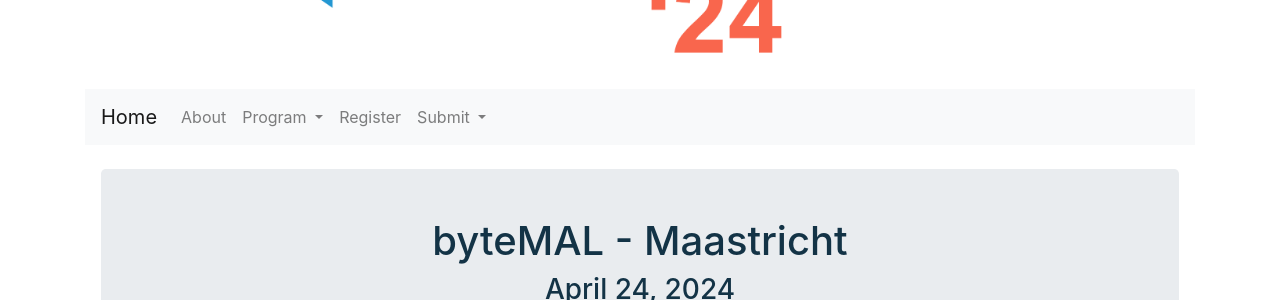
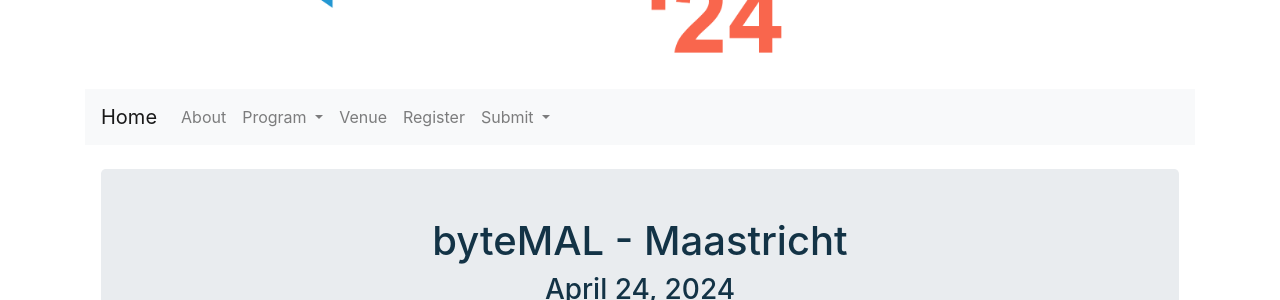
Before and after one commit to bytemal/bytemal-2024, a Jekyll site: the page built from index.html, in a window 1280 px wide. Shown: the part 266-566 px from the top of the page. Built offline with Jekyll 4.4.1, drawn with Linux system fonts in a browser that asks for light colours.

Commit message:
Update sitewide-navbar.html

```diff
--- a/_includes/sitewide-navbar.html
+++ b/_includes/sitewide-navbar.html
@@ -26,6 +26,10 @@
     </li>
 
     <li class="nav-item">
+      <a class="nav-link" href="/bytemal-2024/venue">Venue</a>
+    </li>
+
+    <li class="nav-item">
       <a class="nav-link" href="/bytemal-2024/register">Register</a>
     </li>
 
```
